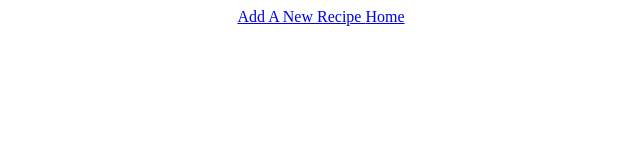
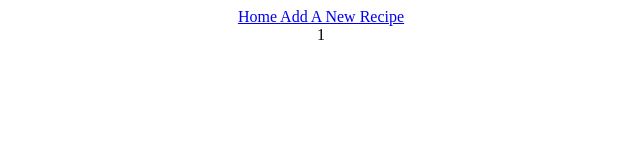
Before and after one commit to Bateeters/react-fullstack, a React (Create React App) app in the folder client/: page /Recipe/1 in a window 1280 px wide. Shown: the top 160 px of the page, without its empty margins (319-959 px from the left). Built offline with nearby package versions, Linux system fonts and the light colour scheme.

Commit message:
Added function to click into recipe from home page

```diff
--- a/client/src/App.js
+++ b/client/src/App.js
@@ -1,17 +1,19 @@
 import './App.css';
 import { BrowserRouter as Router, Route, Routes, Link } from 'react-router-dom';
 import Home from './pages/Home';
-import NewRecipe from './pages/newRecipe';
+import NewRecipe from './pages/NewRecipe';
+import Recipe from './pages/Recipe';
 
 function App() {
   return (
     <div className="App">
       <Router>
-        <Link to="/newRecipe"> Add A New Recipe </Link>
         <Link to="/"> Home </Link>
+        <Link to="/NewRecipe"> Add A New Recipe </Link>
         <Routes>
           <Route path="/" exact element={<Home/>}/>
-          <Route path="/newRecipe" exact element={<NewRecipe/>}/>
+          <Route path="/NewRecipe" exact element={<NewRecipe/>}/>
+          <Route path="/Recipe/:id" exact element={<Recipe/>}/>
         </Routes>
       </Router>
     </div>
--- a/client/src/pages/Home.js
+++ b/client/src/pages/Home.js
@@ -1,9 +1,11 @@
 import React from 'react';
 import axios from "axios";
 import { useEffect, useState } from "react";
+import { useNavigate } from 'react-router-dom';
 
 function Home() {
     const[listOfRecipes, setListOfRecipes] = useState([]);
+    let navigate = useNavigate();
 
     useEffect(()=> {
       axios.get("http://localhost:3001/recipes").then((response)=>{
@@ -14,7 +16,7 @@ function Home() {
         <div>
             {listOfRecipes.map((value, key) => {
                 return (
-                <div className="recipe">
+                <div className="recipe" onClick={() => {navigate(`/recipe/${value.id}`)}}>
                     <div className="title">{value.title}</div>
                     <div className="body">{value.stepsText}</div>
                     <div className="footer">{value.username}</div>
--- /dev/null
+++ b/client/src/pages/Recipe.js
@@ -0,0 +1,11 @@
+import React from 'react';
+import { useParams } from 'react-router-dom';
+
+function Recipe() {
+    let {id} = useParams();
+  return (
+    <div>{id}</div>
+  )
+}
+
+export default Recipe
```
